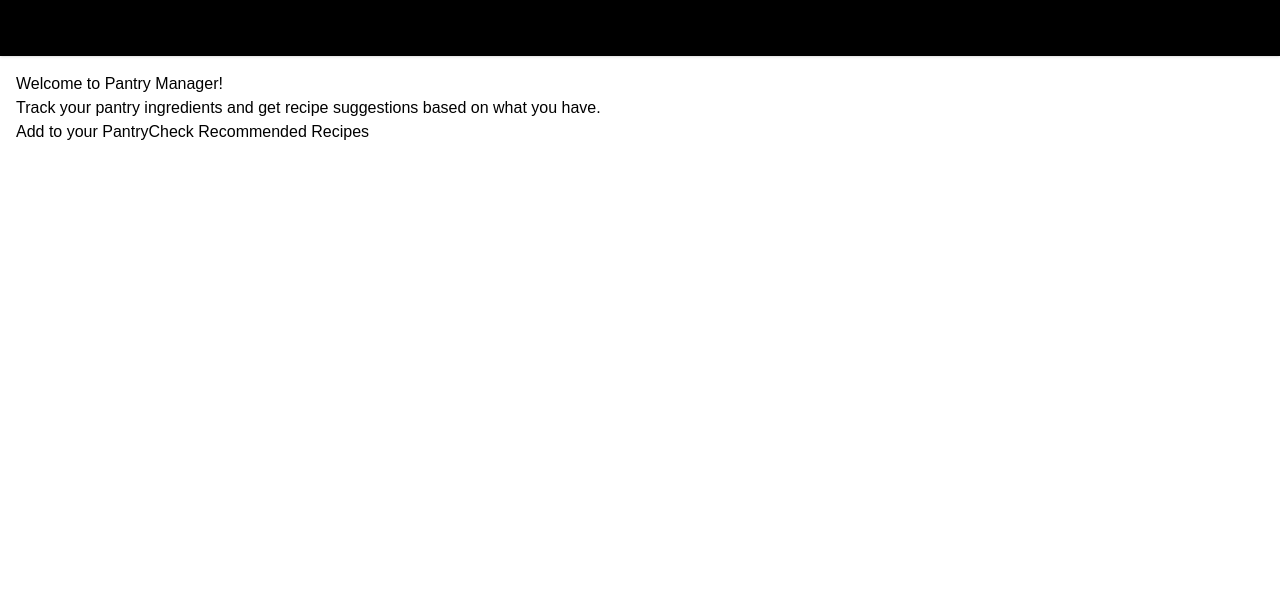
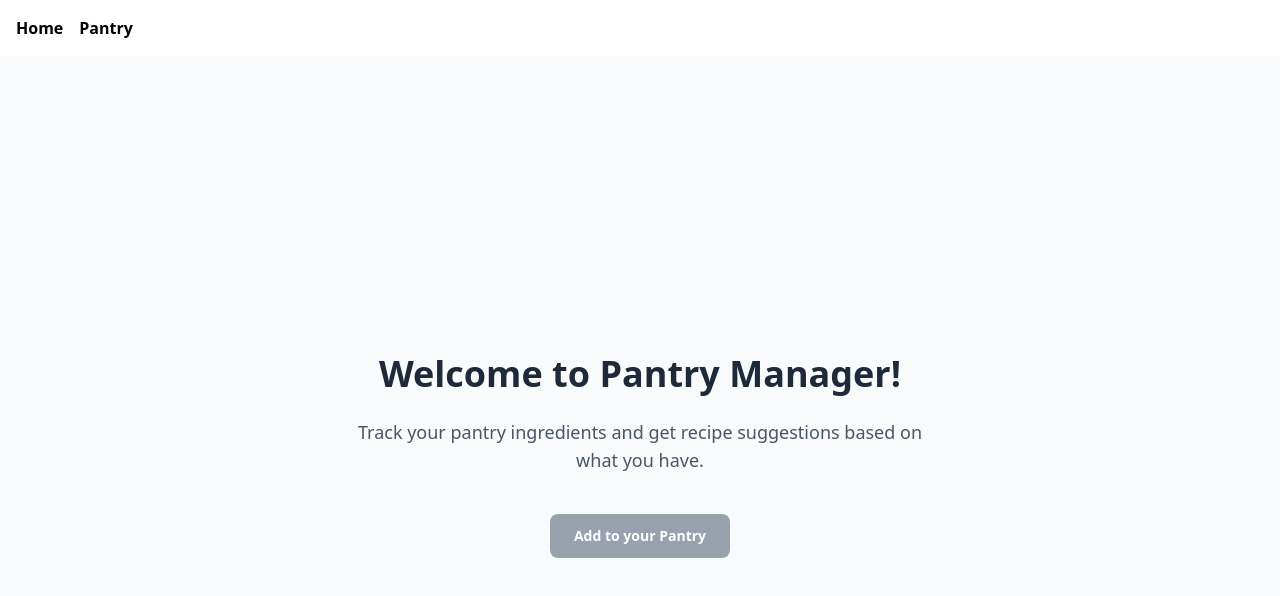
Before and after one commit to brantsai/pantry-manager, a Next.js app in the folder frontend/: page / in a window 1280 px wide. Shown: the top 596 px of the page. Built offline with nearby package versions, Linux system fonts and the light colour scheme.

Commit message:
added basic styling

```diff
--- a/frontend/src/app/globals.css
+++ b/frontend/src/app/globals.css
@@ -20,7 +20,9 @@
 }
 
 body {
-  background: var(--background);
-  color: var(--foreground);
-  font-family: Arial, Helvetica, sans-serif;
+  @apply bg-white text-black font-sans;
 }
+
+button:hover {
+  cursor: pointer
+}
--- a/frontend/src/app/layout.js
+++ b/frontend/src/app/layout.js
@@ -6,10 +6,9 @@ export default function RootLayout({ children }) {
   return (
     <html lang="en">
       <body>
-        <nav className="bg-black shadow p-4 flex gap-4">
+        <nav className="font-bold p-4 flex gap-4">
           <Link href="/">Home</Link>
           <Link href="/pantry">Pantry</Link>
-          <Link href="/recommend">Recommendations</Link>
         </nav>
         <PantryProvider>
           {children}
--- a/frontend/src/app/page.js
+++ b/frontend/src/app/page.js
@@ -2,15 +2,20 @@ import Link from "next/link";
 
 export default function Home() {
   return (
-    <main className="p-4">
-      <h1>Welcome to Pantry Manager!</h1>
-      <p>Track your pantry ingredients and get recipe suggestions based on what you have.</p>
-      <Link href="/pantry">
-        Add to your Pantry
-      </Link>
-      <Link href="/recommend">
-        Check Recommended Recipes
-      </Link>
+    <main className="min-h-screen flex flex-col items-center justify-center px-4 py-12 bg-gray-50">
+      <div className="max-w-xl text-center space-y-6">
+        <h1 className="text-4xl font-bold text-gray-800">Welcome to Pantry Manager!</h1>
+        <p className="text-lg text-gray-600">
+          Track your pantry ingredients and get recipe suggestions based on what you have.
+        </p>
+
+        <div className="flex flex-col sm:flex-row justify-center gap-4 pt-4">
+          <Link href="/pantry" className="px-6 py-3 rounded-lg bg-gray-400 text-white text-sm font-semibold hover:bg-gray-500 transition">
+            Add to your Pantry
+          </Link>
+        </div>
+
+      </div>
     </main>
   );
 }
--- a/frontend/src/app/pantry/page.js
+++ b/frontend/src/app/pantry/page.js
@@ -1,6 +1,7 @@
 'use client';
 
 import axios from "axios";
+import Link from "next/link";
 import { useState, useEffect } from "react";
 import { usePantry } from "@/context/pantryContext";
 
@@ -59,25 +60,37 @@ export default function PantryPage() {
     }
 
     return (
-        <div className="p-4">
-            <h1>My Pantry</h1>
+        <div className="p-6 max-w-3x1 mx-auto">
+            <h1 className="text-2xl font-semibold mb-4">My Pantry</h1>
 
-            <form onSubmit={handleAdd}>
+            <form onSubmit={handleAdd} className="flex gap-3 mb-6">
                 <input
                     value={newItem}
                     onChange={(e) => setNewItem(e.target.value)}
                     placeholder="Add an ingredient"
                     required
+                    className="px-4 py-2 border border-gray-300 rounded-lg shadow-sm focus:outline-none focus:ring-2 focus:ring-blue-400"
                 />
-                <button type="submit">Add</button>
+                <button
+                    type="submit"
+                    className="px-6 py-3 rounded-lg bg-gray-400 text-white text-sm font-semibold hover:bg-gray-500 transition"
+                >
+                    Add
+                </button>
             </form>
 
-            <ul>
+            {pantryItems.length === 0 ? (
+                <p className="text-gray-500">Your pantry is empty. Add some ingredients!</p>
+            ) : (
+                <ul className="grid gap-4 sm:grid-cols-2">
                     {pantryItems.map((item) => (
-                    <li key={item.id}>
-                        {item.name}
+                        <li
+                            key={item.id}
+                            className="p-4 rounded-lg shadow flex justify-between items-center border border-gray-300"
+                        >
+                            <span className="capitalize">{item.name}</span>
                             <button
-                            className="text-red-500"
+                                className="text-sm text-red-600 hover:underline"
                                 onClick={() => handleDelete(item.id)}
                             >
                                 Delete
@@ -85,7 +98,13 @@ export default function PantryPage() {
                         </li>
                     ))}
                 </ul>
+            )}
 
+            <div className="flex flex-col sm:flex-row justify-center gap-4 pt-4 mt-6">
+                <Link href="/recommend" className="px-6 py-3 rounded-lg bg-gray-400 text-white text-sm font-semibold hover:bg-gray-500 transition">
+                    Check Recommended Recipes
+                </Link>
+            </div>
         </div>
     );
 }
--- a/frontend/src/app/recommend/page.js
+++ b/frontend/src/app/recommend/page.js
@@ -1,6 +1,7 @@
 'use client';
 
 import axios from 'axios';
+import Link from 'next/link';
 import { usePantry } from "@/context/pantryContext";
 import { useState, useEffect } from "react";
 import RecipeCard from '@/components/recipeCard';
@@ -24,12 +25,18 @@ export default function RecommendPage() {
 
 
     return (
-        <div>
+        <div className='p-6'>
             <h1 className="text-2xl font-bold mb-4">Recommended Recipes</h1>
-            <div className="grid grid-cols-1 sm:grid-cols-2 lg:grid-cols-3 gap-6">
+            <div className="grid gap-6 grid-cols-[repeat(auto-fit,minmax(250px,1fr))]">
                 {recipes.map((recipe) => (
-                    <RecipeCard recipe={recipe}/>
+                    <RecipeCard recipe={recipe} key={recipe.title}/>
                 ))}
+            </div>
+
+            <div className="flex flex-col sm:flex-row justify-center gap-4 pt-4 mt-6">
+                <Link href="/pantry" className="px-6 py-3 rounded-lg bg-gray-400 text-white text-sm font-semibold hover:bg-gray-500 transition">
+                    Back to Pantry
+                </Link>
             </div>
         </div>
     );
--- a/frontend/src/components/recipeCard.js
+++ b/frontend/src/components/recipeCard.js
@@ -1,6 +1,6 @@
 export default function RecipeCard({ recipe }) {
     return (
-        <div className="border p-4 rounded shadow mb-4 max-w-md">
+        <div className="border border-gray-300 p-4 rounded shadow mb-4 max-w-md">
             <img src={recipe.imageUrl} alt={recipe.title} className="w-full h-48 object-cover rounded mb-2" />
             <h2 className="text-xl font-semibold">{recipe.title}</h2>
             <p className="text-sm text-gray-600">By {recipe.author}</p>
```
Lines whose indentation alone changed are shown as unchanged.
